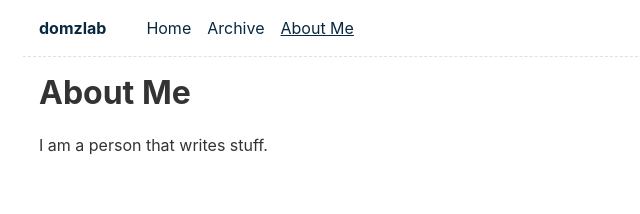
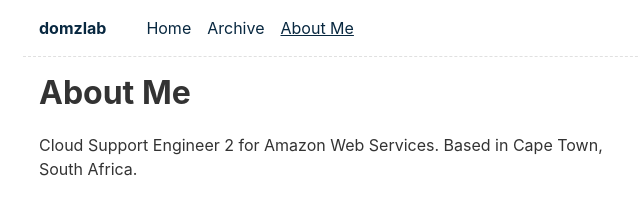
Before and after one commit to domzlab/domz-lab-blog, an Eleventy site: page content/about/index.md in a window 1280 px wide. Shown: the whole page, without its empty margins (297-937 px from the left). Built offline with nearby package versions, Linux system fonts and the light colour scheme; Eleventy itself is replaced by a stand-in of ours; files that its build step writes are made by us from their sources.

```diff
--- a/content/about/index.md
+++ b/content/about/index.md
@@ -6,4 +6,4 @@
 ---
 # About Me
 
-I am a person that writes stuff.
+Cloud Support Engineer 2 for Amazon Web Services. Based in Cape Town, South Africa.
```
Also changed, not shown: .github/workflows/build-and-deploy.yml.
